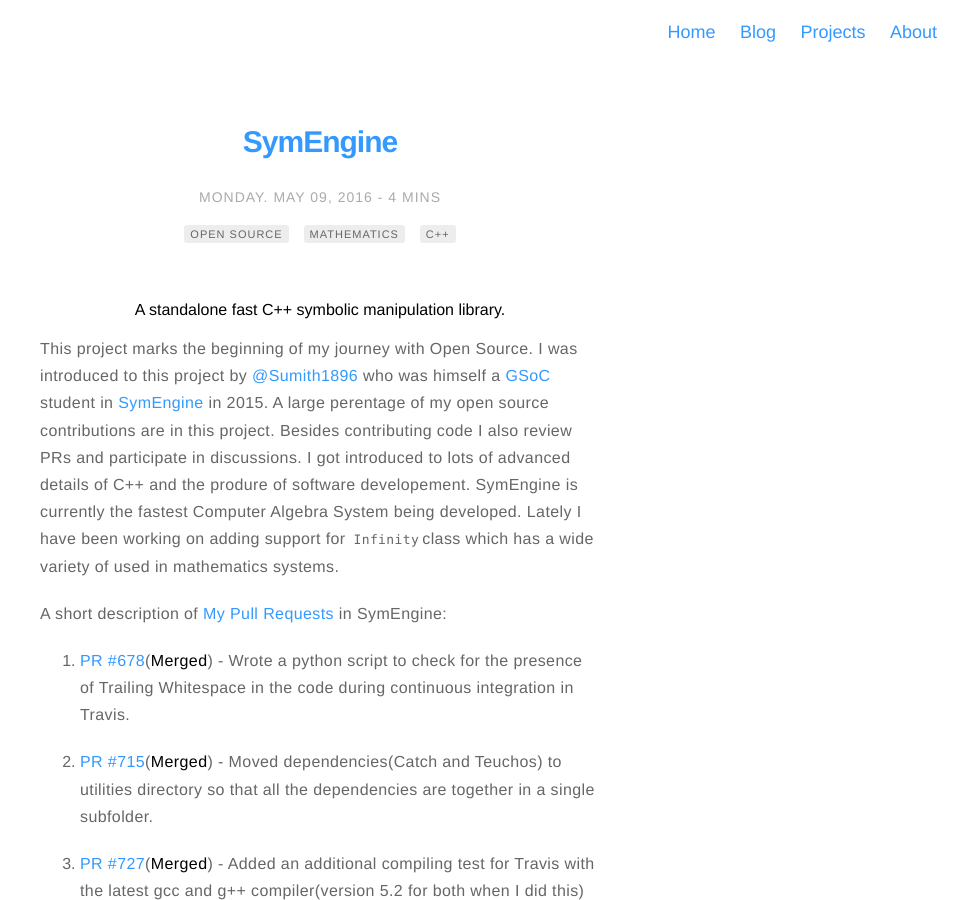
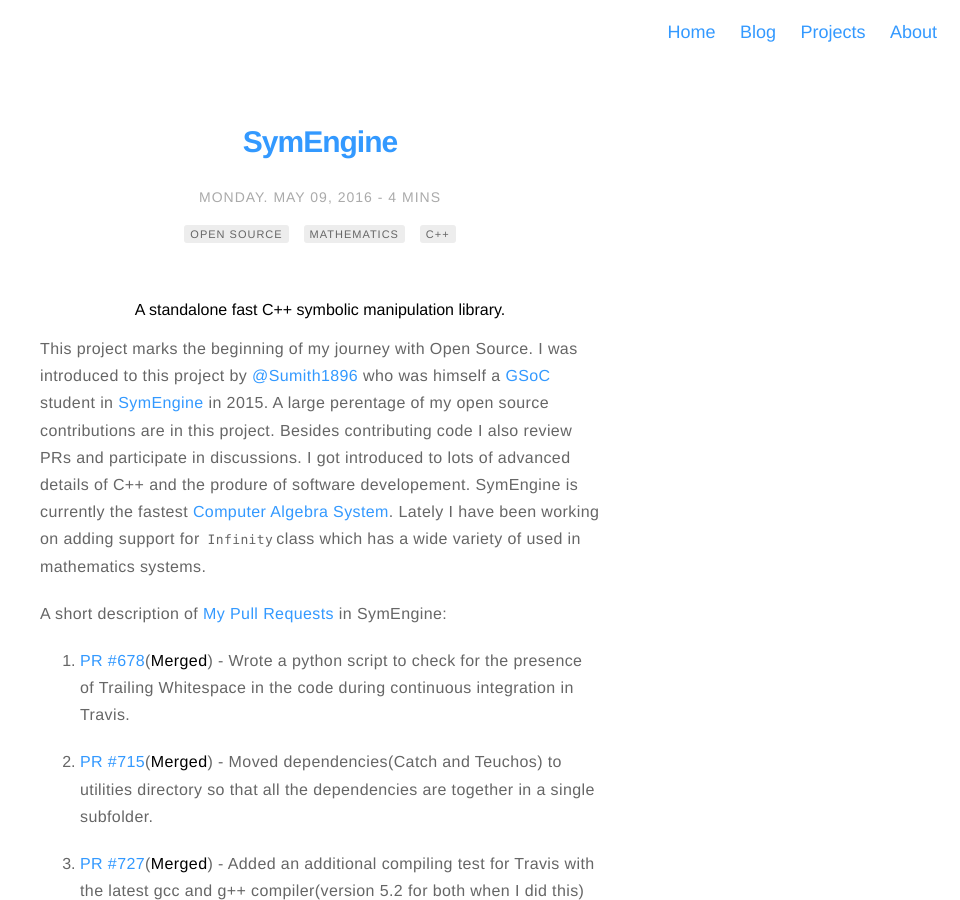
Before and after one commit to CodeMaxx/CodeMaxx.github.io, a Jekyll site: the page built from _posts/2016-05-10-SymEngine.md, in a window 1280 px wide and 900 px high. Shown: the whole window, without its empty margins (320-1280 px from the left). Built offline with Jekyll 4.4.1, drawn with Linux system fonts in a browser that asks for light colours; comment, search, counter and statistics services are not loaded.

Commit message:
Added some links

```diff
--- a/_posts/2016-05-10-SymEngine.md
+++ b/_posts/2016-05-10-SymEngine.md
@@ -12,7 +12,7 @@
 
 <center>A standalone fast C++ symbolic manipulation library.</center>
 
-This project marks the beginning of my journey with Open Source. I was introduced to this project by [@Sumith1896](https://github.com/Sumith1896) who was himself a [GSoC](https://summerofcode.withgoogle.com/) student in [SymEngine](https://github.com/symengine/symengine/) in 2015. A large perentage of my open source contributions are in this project. Besides contributing code I also review PRs and participate in discussions. I got introduced to lots of advanced details of C++ and the produre of software developement. SymEngine is currently the fastest Computer Algebra System being developed. Lately I have been working on adding support for `Infinity`class which has a wide variety of used in mathematics systems.
+This project marks the beginning of my journey with Open Source. I was introduced to this project by [@Sumith1896](https://github.com/Sumith1896) who was himself a [GSoC](https://summerofcode.withgoogle.com/) student in [SymEngine](https://github.com/symengine/symengine/) in 2015. A large perentage of my open source contributions are in this project. Besides contributing code I also review PRs and participate in discussions. I got introduced to lots of advanced details of C++ and the produre of software developement. SymEngine is currently the fastest [Computer Algebra System](https://en.wikipedia.org/wiki/Computer_algebra_system). Lately I have been working on adding support for `Infinity`class which has a wide variety of used in mathematics systems.
 
 A short description of [My Pull Requests](https://github.com/symengine/symengine/pulls?q=is%3Apr+author%3ACodeMaxx+is%3Aclosed) in SymEngine:
 
```
Also changed, not shown: _posts/2016-05-10-wptview.md (+1 -1 lines).
